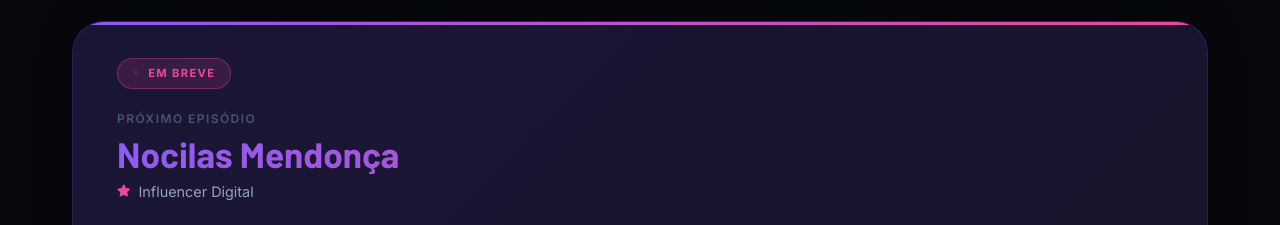
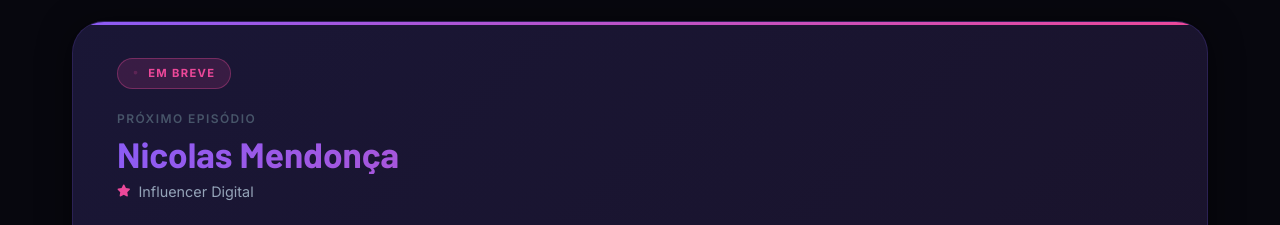
Before and after one commit to matteusmoreno/podtudo-website, a React (Create React App) app: page / in a window 1280 px wide. Shown: the part 2780-3005 px from the top of the page. Built offline with nearby package versions, Linux system fonts and the light colour scheme; the HTML template or start-up script is replaced by a standard one.

Commit message:
fix next podcast name

```diff
--- a/src/components/Episodes.js
+++ b/src/components/Episodes.js
@@ -99,7 +99,7 @@ function Episodes() {
 
             <div className="next-ep-main">
               <p className="next-ep-label">Próximo Episódio</p>
-              <h3 className="next-ep-heading">Nocilas Mendonça</h3>
+              <h3 className="next-ep-heading">Nicolas Mendonça</h3>
               <p className="next-ep-role">
                 <i className="fas fa-star" aria-hidden="true" /> Influencer Digital
               </p>
```
